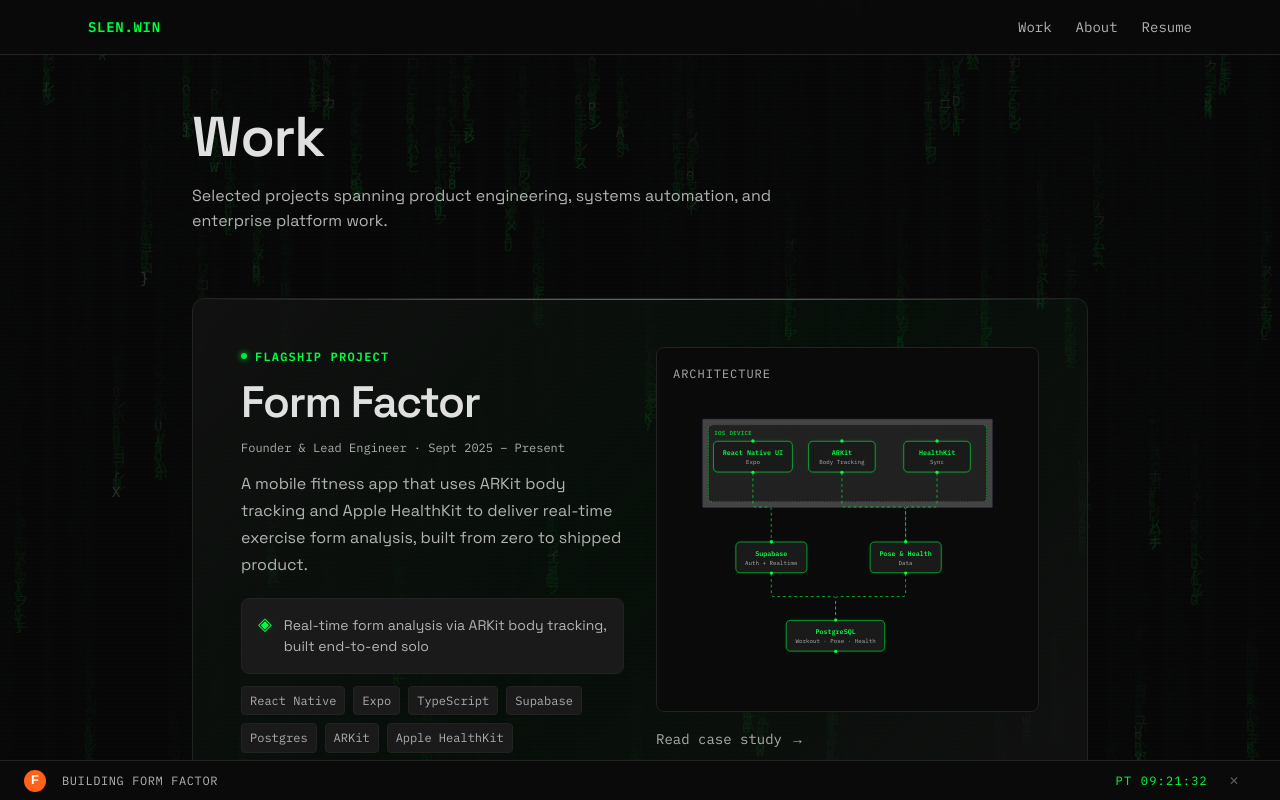
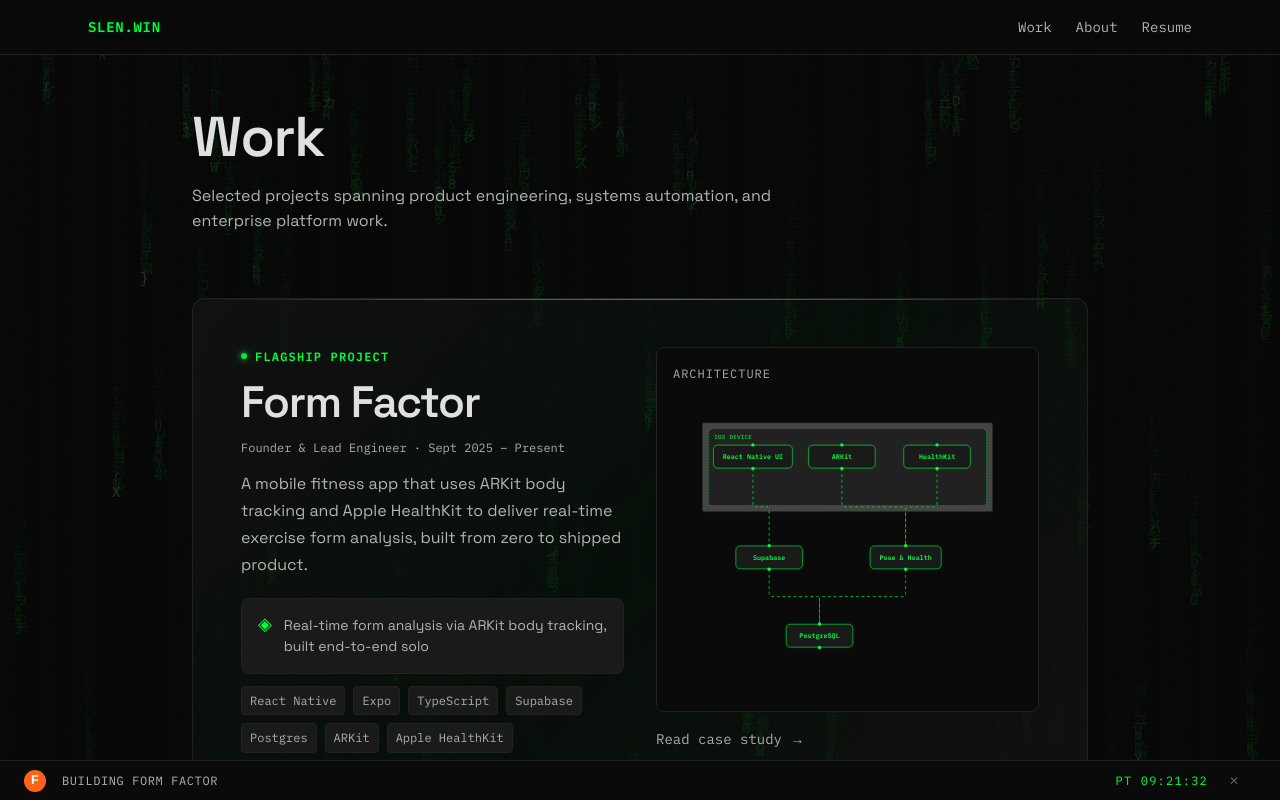
Before and after one commit to ThyDrSlen/slen-portfolio, a Next.js app: page /work in a window 1280 px wide. Shown: the top 800 px of the page. Built offline with nearby package versions, Linux system fonts and the light colour scheme.

Commit message:
fix(work): remove diagram node subtext

```diff
--- a/src/components/work/ArchitectureDiagram.tsx
+++ b/src/components/work/ArchitectureDiagram.tsx
@@ -49,18 +49,6 @@ function ArchNode({ data }: NodeProps<Node<ArchDiagramNodeData>>) {
       >
         {data.label}
       </div>
-      {data.description && (
-        <div
-          style={{
-            color: "var(--color-text-muted)",
-            fontSize: "0.65rem",
-            marginTop: 2,
-            lineHeight: 1.2,
-          }}
-        >
-          {data.description}
-        </div>
-      )}
       <Handle
         type="source"
         position={Position.Bottom}
```
